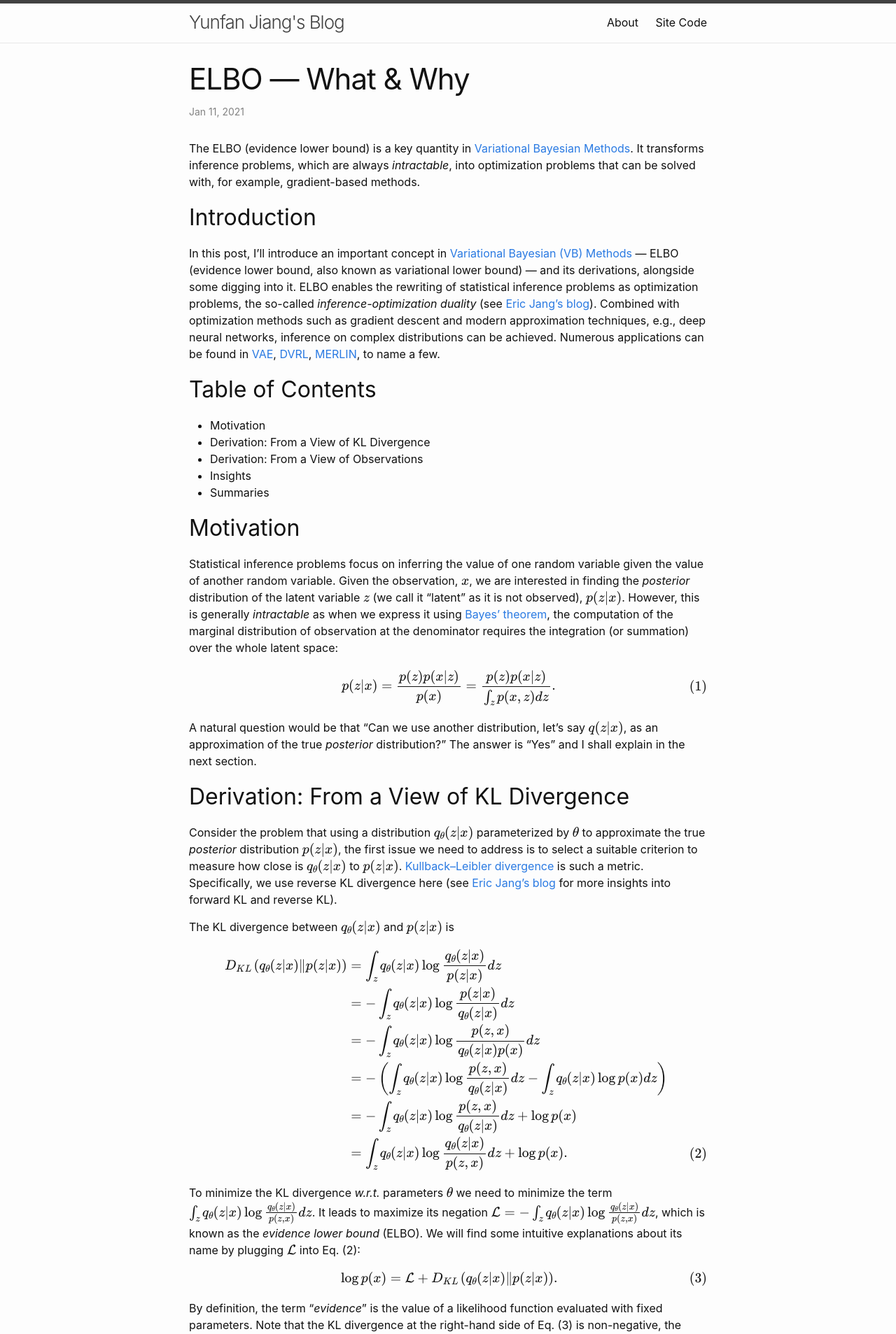
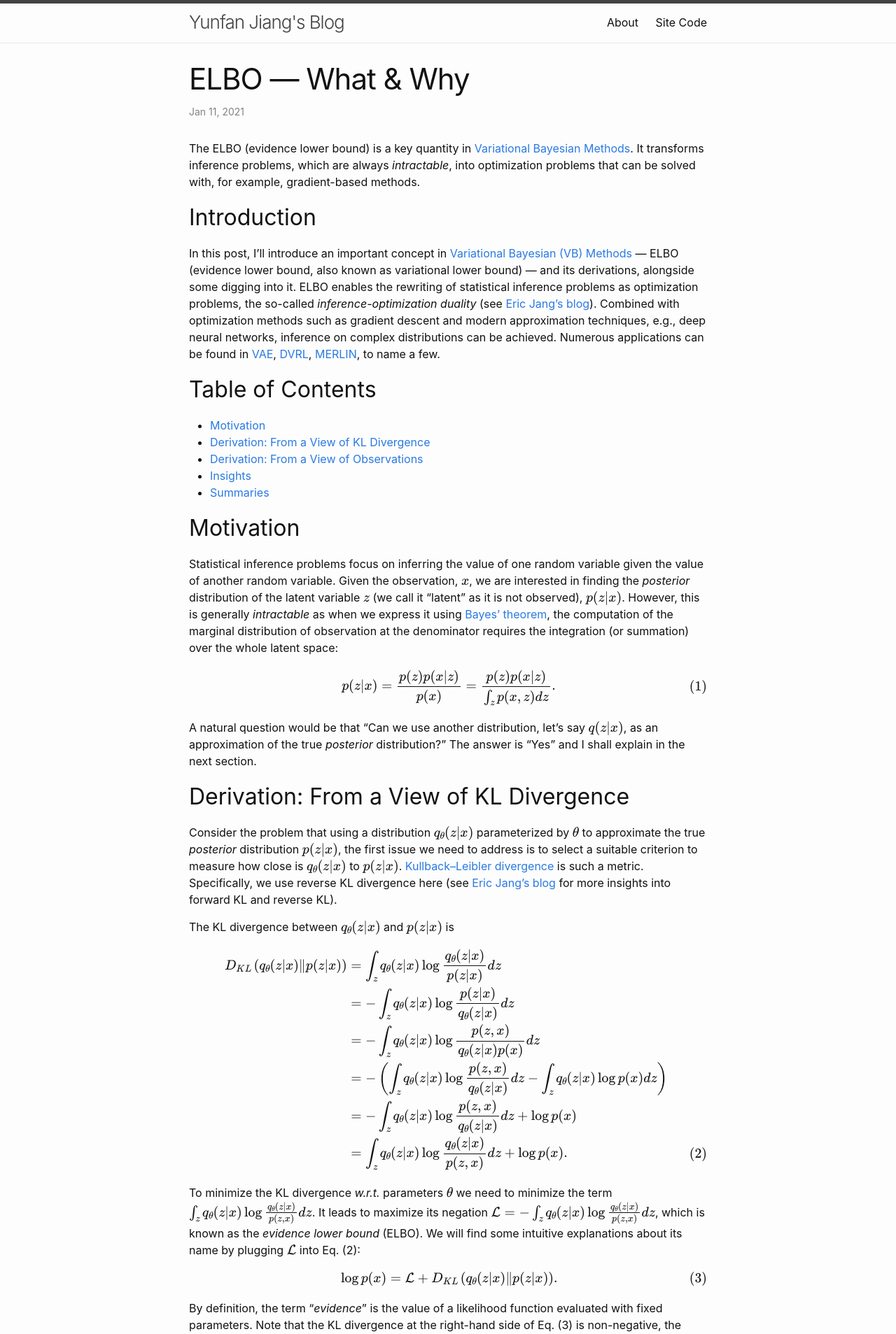
Before and after one commit to yunfanjiang/blog, a Jekyll site: the page built from _posts/2021-01-11-ELBO.md, in a window 1280 px wide. Shown: the top 1907 px of the page at 70% size. Built offline with Jekyll 4.4.1, drawn with Linux system fonts in a browser that asks for light colours; formulas are drawn with MathJax 3; comment, search, counter and statistics services are not loaded.

Commit message:
add internal links

```diff
--- a/_posts/2021-01-11-ELBO.md
+++ b/_posts/2021-01-11-ELBO.md
@@ -11,13 +11,13 @@ In this post, I'll introduce an important concept in  [Variational Bayesian (VB)
 
 ## Table of Contents
 
-* Motivation
-* Derivation: From a View of KL Divergence
-* Derivation: From a View of Observations
-* Insights
-* Summaries
+* <a href='#motivation'>Motivation</a>
+* <a href='#derivation_kl'>Derivation: From a View of KL Divergence</a>
+* <a href='#derivation_logpx'>Derivation: From a View of Observations</a>
+* <a href='insights'>Insights</a>
+* <a herf='summaries'>Summaries</a>
 
-## Motivation
+<h2 id='motivation'>Motivation</h2>
 
 Statistical inference problems focus on inferring the value of one random variable given the value of another random variable. Given the observation, $x$, we are interested in finding the _posterior_ distribution of the latent variable $z$ (we call it "latent" as it is not observed), $p(z \vert x)$. However, this is generally _intractable_ as when we express it using [Bayes' theorem](https://en.wikipedia.org/wiki/Bayes%27_theorem), the computation of the marginal distribution of observation at the denominator requires the integration (or summation) over the whole latent space:
 
@@ -30,7 +30,7 @@ $$
 
 A natural question would be that "Can we use another distribution, let's say $q(z \vert x)$, as an approximation of the true _posterior_ distribution?" The answer is "Yes" and I shall explain in the next section.
 
-## Derivation: From a View of KL Divergence
+<h2 id='derivation_kl'>Derivation: From a View of KL Divergence</h2>
 
 Consider the problem that using a distribution $q_\theta(z \vert x)$ parameterized by $\theta$ to approximate the true _posterior_ distribution $p(z \vert x)$, the first issue we need to address is to select a suitable criterion to measure how close is $q_\theta(z \vert x)$ to $p(z \vert x)$. [Kullback–Leibler divergence](https://en.wikipedia.org/wiki/Kullback%E2%80%93Leibler_divergence) is such a metric. Specifically, we use reverse KL divergence here (see [Eric Jang's blog](https://blog.evjang.com/2016/08/variational-bayes.html) for more insights into forward KL and reverse KL).
 
@@ -59,7 +59,7 @@ $$
 
 By definition, the term "_evidence_" is the value of a likelihood function evaluated with fixed parameters. Note that the KL divergence at the right-hand side of Eq. (3) is non-negative, the term $\log p(x)$ is greater or equal to $\mathcal{L}$. And hence $\mathcal{L}$ sets a lower bound for evidence.
 
-## Derivation: From a View of Observations
+<h2 id='derivation_logpx'>Derivation: From a View of Observations</h2>
 
 If we start the derivation from the marginal distribution of observations,
 
@@ -77,7 +77,7 @@ $$
 
 where $H(Z)$ is the Shannon entropy. It is straightforward to show that the right hand of Eq. (4) is the same as $\mathcal{L}$, one expression of ELBO we derived in the previous section. It is also obvious that the term $\mathbb{E}_z \left[ \log p(x,z) \right] + H(Z)$ is a lower bound for the log-marginal probability of observations, which means that we just need to maximize ELBO when we wish to maximize the marginal probability of observations.
 
-## Insights
+<h2 id='insights'>Insights</h2>
 
 First of all, let's derive further from Eq. (4):
 
@@ -105,7 +105,7 @@ $$
 
 It turns out that the variational distribution $q_\theta(z \vert x)$ is prevented from spanning the whole space. Consider the case where the denominator in Eq. (6) is zero, the value of $q_\theta(z \vert x)$ has to be zero as well otherwise the KL divergence goes to infinity. In summary, the reverse KL divergence has the effect of zero-forcing as minimizing it leads to $q_\theta (z \vert x)$ being squeezed under $p (z \vert x)$ (see [Eric Jang's blog](https://blog.evjang.com/2016/08/variational-bayes.html)).
 
-## Summaries
+<h2 id='summaries'>Summaries</h2>
 
 In this post, we begin with the concept of variational inference, then derive the ELBO from several points of view, and finally dig deeper facts behind the ELBO. As I mentioned at the very beginning, it plays an important role because it provides a framework in which the statistical inference can be transformed into optimization, leading to more and more amazing applications in the deep learning community.
 
```
